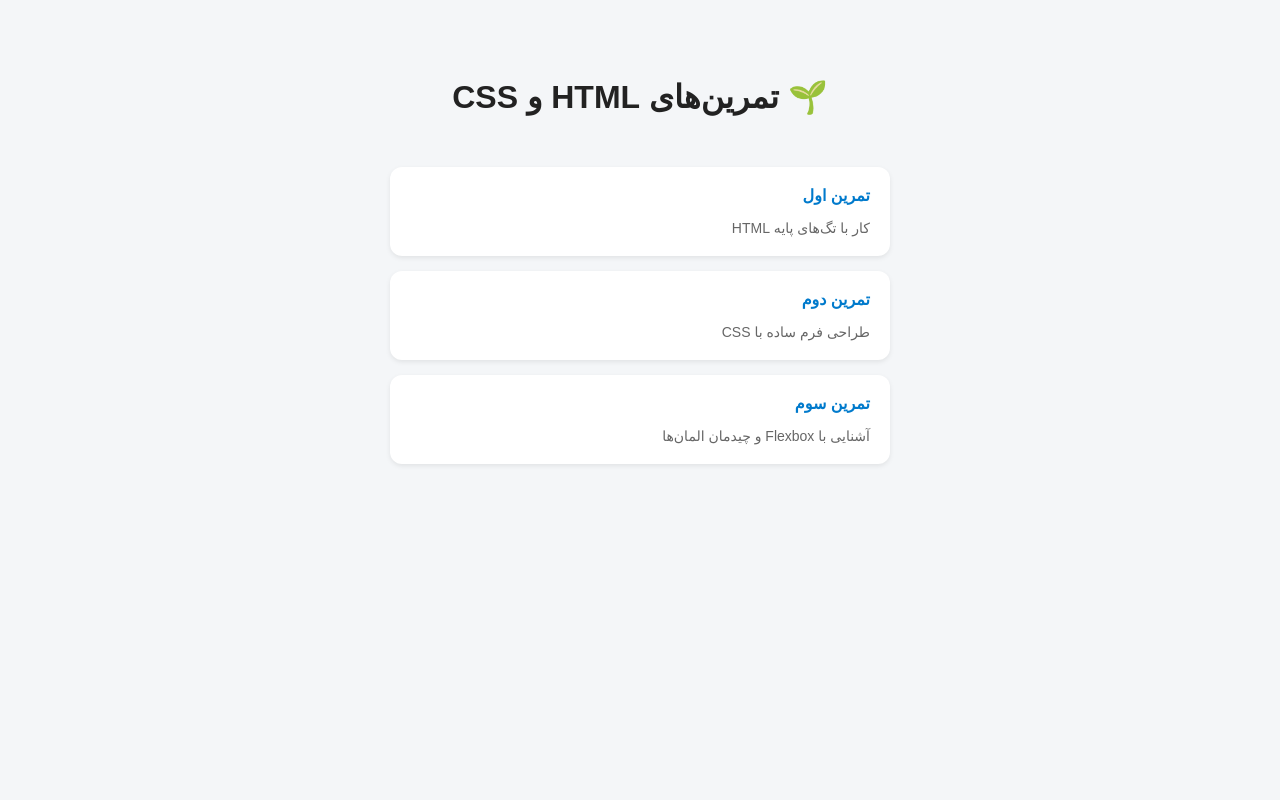
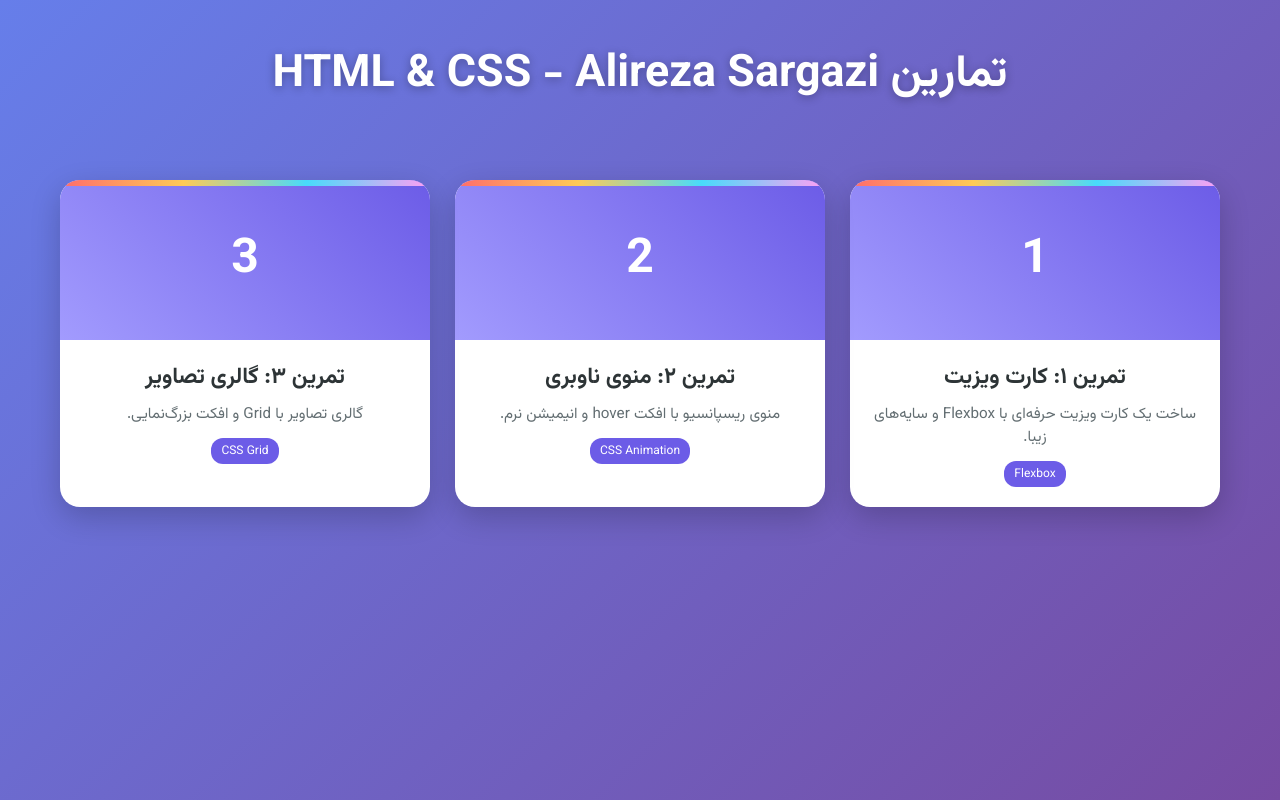
Before and after one commit to alisargazi30/html-css-exercise, a plain HTML site: page index.html in a window 1280 px wide. Drawn offline with Linux system fonts and the light colour scheme.

Commit message:
Update index.html

```diff
--- a/index.html
+++ b/index.html
@@ -1,75 +1,167 @@
 <!DOCTYPE html>
-<html lang="fa">
+<html lang="fa" dir="rtl">
 <head>
   <meta charset="UTF-8" />
-  <meta name="viewport" content="width=device-width, initial-scale=1.0" />
-  <meta name="author" content="Alireza Sargazi, علیرضا سرگزی" />
-  <meta name="robots" content="index, follow" />
-  <meta name="googlebot" content="index, follow" />
-  <meta name="keyword" content="exercise, html, css, solve-the-exercise, تمرین، حل تمرین" />
-  <meta name="description" content="The exercise and solve-the-exercise from html and css" />
-  <title>تمرین‌های HTML و CSS</title>
+  <meta name="viewport" content="width=device-width, initial-scale=1.0"/>
+  <title>تمارین HTML & CSS</title>
+
+  <!-- فونت فارسی -->
+  <link href="https://fonts.googleapis.com/css2?family=Vazirmatn:wght@300;400;500;700&display=swap" rel="stylesheet">
+
   <style>
+    * {
+      margin: 0;
+      padding: 0;
+      box-sizing: border-box;
+    }
+
     body {
-      font-family: sans-serif;
-      background: #f4f6f8;
+      font-family: 'Vazirmatn', sans-serif;
+      background: linear-gradient(135deg, #667eea 0%, #764ba2 100%);
+      min-height: 100vh;
+      padding: 40px 20px;
       color: #333;
-      padding: 40px;
-      line-height: 1.8;
-      direction: rtl;
     }
+
+    .container {
+      max-width: 1200px;
+      margin: 0 auto;
+      text-align: center;
+    }
+
     h1 {
-      text-align: center;
-      color: #222;
+      color: white;
+      margin-bottom: 50px;
+      font-size: 2.8rem;
+      text-shadow: 0 2px 10px rgba(0,0,0,0.3);
     }
-    .list {
-      max-width: 500px;
-      margin: 40px auto;
+
+    .cards {
+      display: grid;
+      grid-template-columns: repeat(auto-fill, minmax(280px, 1fr));
+      gap: 25px;
+      padding: 20px;
     }
-    .item {
+
+    .card {
       background: white;
-      padding: 15px 20px;
-      border-radius: 12px;
-      margin-bottom: 15px;
-      box-shadow: 0 2px 5px rgba(0,0,0,0.08);
-      transition: transform 0.2s ease;
+      border-radius: 20px;
+      overflow: hidden;
+      box-shadow: 0 10px 30px rgba(0,0,0,0.2);
+      transition: all 0.3s ease;
+      cursor: pointer;
+      position: relative;
     }
-    .item:hover {
-      transform: translateY(-3px);
+
+    .card:hover {
+      transform: translateY(-12px);
+      box-shadow: 0 20px 40px rgba(0,0,0,0.3);
     }
-    a {
-      color: #007acc;
-      text-decoration: none;
+
+    .card::before {
+      content: '';
+      position: absolute;
+      top: 0; left: 0; right: 0;
+      height: 6px;
+      background: linear-gradient(90deg, #ff6b6b, #feca57, #48dbfb, #ff9ff3);
+      border-radius: 20px 20px 0 0;
+    }
+
+    .card-img {
+      height: 160px;
+      background: linear-gradient(45deg, #a29bfe, #6c5ce7);
+      display: flex;
+      align-items: center;
+      justify-content: center;
+      color: white;
+      font-size: 3rem;
       font-weight: bold;
     }
-    a:hover {
-      text-decoration: underline;
+
+    .card-content {
+      padding: 20px;
     }
-    p {
-      margin: 5px 0 0;
-      color: #666;
-      font-size: 14px;
+
+    .card h3 {
+      margin-bottom: 8px;
+      color: #2d3436;
+      font-size: 1.4rem;
+    }
+
+    .card p {
+      color: #636e72;
+      font-size: 0.95rem;
+      line-height: 1.5;
+    }
+
+    .card a {
+      text-decoration: none;
+      color: inherit;
+      display: block;
+    }
+
+    .badge {
+      display: inline-block;
+      background: #6c5ce7;
+      color: white;
+      font-size: 0.75rem;
+      padding: 4px 10px;
+      border-radius: 12px;
+      margin-top: 12px;
+    }
+
+    @media (max-width: 600px) {
+      h1 { font-size: 2.2rem; }
+      .cards { grid-template-columns: 1fr; }
     }
   </style>
 </head>
 <body>
 
-  <h1>🌱 تمرین‌های HTML و CSS</h1>
+  <div class="container">
+    <h1>تمارین HTML & CSS - Alireza Sargazi</h1>
 
-  <div class="list">
-    <div class="item">
-      <a href="./1st-paractice/index.html">تمرین اول</a>
-      <p>کار با تگ‌های پایه HTML</p>
-    </div>
+    <div class="cards">
 
-    <div class="item">
-      <a href="./2nd-paractice/index.html">تمرین دوم</a>
-      <p>طراحی فرم ساده با CSS</p>
-    </div>
+      <!-- کارت تمرین 1 -->
+      <div class="card">
+        <a href="./1st-paractice/index.html">
+          <div class="card-img">1</div>
+          <div class="card-content">
+            <h3>تمرین ۱: کارت ویزیت</h3>
+            <p>ساخت یک کارت ویزیت حرفه‌ای با Flexbox و سایه‌های زیبا.</p>
+            <span class="badge">Flexbox</span>
+          </div>
+        </a>
+      </div>
 
-    <div class="item">
-      <a href="./3rd-paractice/index.html">تمرین سوم</a>
-      <p>آشنایی با Flexbox و چیدمان المان‌ها</p>
+      <!-- کارت تمرین 2 -->
+      <div class="card">
+        <a href="./2nd-paractice/index.html">
+          <div class="card-img">2</div>
+          <div class="card-content">
+            <h3>تمرین ۲: منوی ناوبری</h3>
+            <p>منوی ریسپانسیو با افکت hover و انیمیشن نرم.</p>
+            <span class="badge">CSS Animation</span>
+          </div>
+        </a>
+      </div>
+
+      <!-- کارت تمرین 3 -->
+      <div class="card">
+        <a href="./3rd-paractice/index.html">
+          <div class="card-img">3</div>
+          <div class="card-content">
+            <h3>تمرین ۳: گالری تصاویر</h3>
+            <p>گالری تصاویر با Grid و افکت بزرگ‌نمایی.</p>
+            <span class="badge">CSS Grid</span>
+          </div>
+        </a>
+      </div>
+
+      <!-- می‌تونی کارت‌های بیشتری اضافه کنی -->
+
+
     </div>
   </div>
 
```
